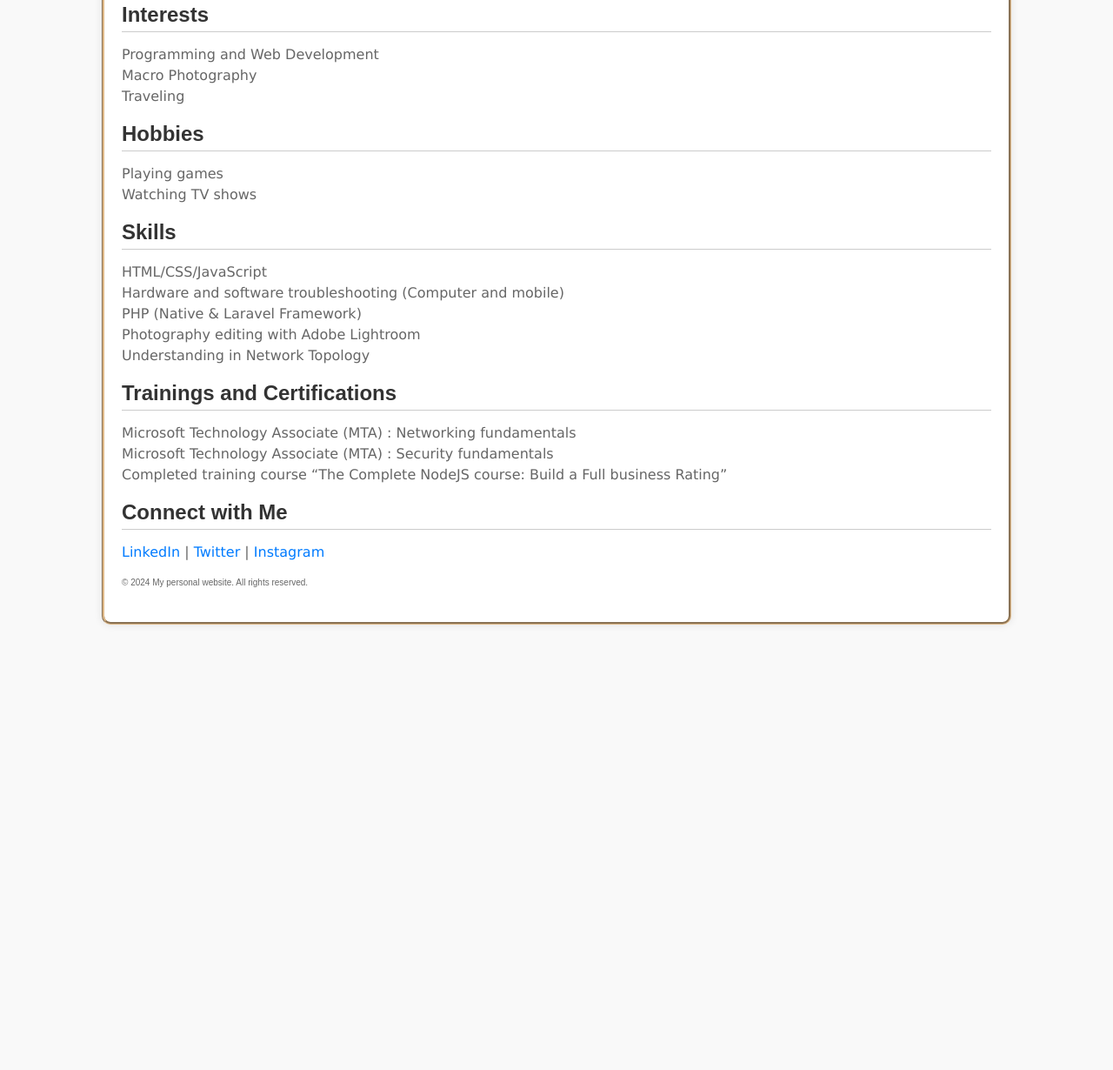
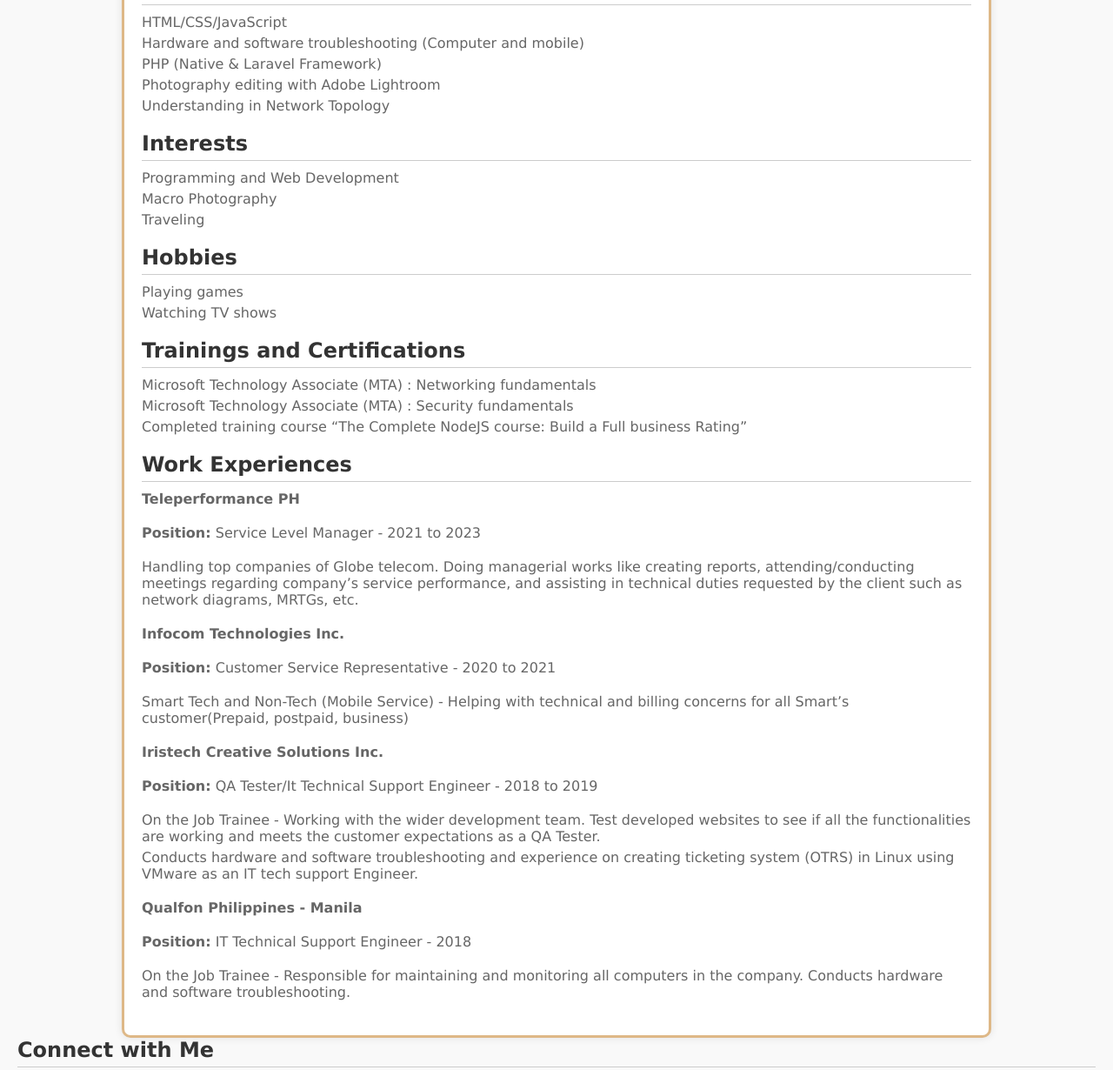
Before and after one commit to paps016/My-First-Website, a plain HTML site: page HTML/My-First-Website.html in a window 1280 px wide. Shown: the part 388-1618 px from the top of the page at 87% size. Before the commit the page ends 1126 px from the top, so only its background shows below. Drawn offline with Linux system fonts and the light colour scheme.

Commit message:
Updating the personal website. Practice purposes

```diff
--- a/HTML/My-First-Website.html
+++ b/HTML/My-First-Website.html
@@ -4,104 +4,23 @@
     <meta charset="UTF-8">
     <meta name="viewport" content="width=device-width, initial-scale=1.0">
     <title>My Personal Website</title>
-    <style>
-        body {
-            font-family: Arial, sans-serif;
-            margin: 0;
-            padding: 20px;
-            background-color: #f9f9f9;
-        }
-
-        .container {
-            max-width: 1000px;
-            margin: 0 auto;
-            background-color: #fff;
-            padding: 20px;
-            border-radius: 10px;
-            border-style:groove;
-            border-color:burlywood;
-            box-shadow: 0 0 10px rgba(0, 0, 0, 0.1);
-        }
-
-        h1, h2 {
-            color: #333;
-            margin-bottom: 10px;
-        }
-
-        h2 {
-            border-bottom: 1px solid #ccc;
-            padding-bottom: 5px;
-        }
-
-        p, ul {
-            color: #666;
-            margin-bottom: 20px;
-        }
-
-        ul {
-            list-style-type: none;
-            padding: 0;
-            font-family: Verdana, Geneva, Tahoma, sans-serif;
-        }
-
-        li {
-            margin-bottom: 5px;
-        }
-
-        a {
-            color: #007bff;
-            text-decoration: none;
-        }
-
-        a:hover {
-            text-decoration: underline;
-        }
-
-        img {
-            border-radius: 10%;
-            max-width: 200px;
-            height: auto;
-            margin-bottom: 10px;
-        }
-
-        footer {
-            font-size: 10px;
-        }
-
-    </style>
+    <link rel="stylesheet" href="../HTML/style.css">
 </head>
 <body>
 
     <div class="container">
-        <header>
+        <div class="header">
+            <div class="img">
                 <img src="../HTML/cat.jpeg" alt="cattt">
+            </div>
             <h1>Jerome Gustilo</h1>
-            <p>Software Developer</p>
-        </header>
+            <p>Service Level Manager</p>
+        </div>
 
-        <section>
+        <div class="main">
+            <div class="left-side-pannel">
                 <h2>About Me</h2>
                 <p>Hello there! I'm a passionate software developer with a diverse set of interests and skills.</p>
-        </section>
-
-        <section>
-            <h2>Interests</h2>
-            <ul>
-                <li>Programming and Web Development</li>
-                <li>Macro Photography</li>
-                <li>Traveling</li>
-            </ul>
-        </section>
-
-        <section>
-            <h2>Hobbies</h2>
-            <ul>
-                <li>Playing games</li>
-                <li>Watching TV shows</li>
-            </ul>
-        </section>
-
-        <section>
                 <h2>Skills</h2>
                     <ul>
                         <li>HTML/CSS/JavaScript</li>
@@ -110,9 +29,19 @@
                         <li>Photography editing with Adobe Lightroom</li>
                         <li>Understanding in Network Topology</li>
                     </ul>
-        </section>
-
-        <section>
+                <h2>Interests</h2>
+                    <ul>
+                        <li>Programming and Web Development</li>
+                        <li>Macro Photography</li>
+                        <li>Traveling</li>
+                    </ul>
+                <h2>Hobbies</h2>
+                    <ul>
+                        <li>Playing games</li>
+                        <li>Watching TV shows</li>
+                    </ul>
+            </div>
+            <div class="right-side-panel">
                 <h2>Trainings and Certifications</h2>
                     <ul>
                         <li>Microsoft Technology Associate
@@ -123,7 +52,45 @@
                             Complete NodeJS course: Build a
                             Full business Rating”</li>
                     </ul>
-        </section>
+                <h2>Work Experiences</h2>
+                   <p><strong>Teleperformance PH</strong></p>
+                   <p><strong>Position:</strong> Service Level Manager - 2021 to 2023</p>
+                        <ul>
+                            <li>
+                            Handling top companies of Globe telecom. Doing managerial works like creating reports,
+attending/conducting meetings regarding company’s service performance, and assisting in
+technical duties requested by the client such as network diagrams, MRTGs, etc.
+                            </li>
+                        </ul>
+
+                    <p><strong>Infocom Technologies Inc.</strong></p>
+                    <p><strong>Position:</strong> Customer Service Representative - 2020 to 2021</p>
+                        <ul>
+                            <li>
+                                Smart Tech and Non-Tech (Mobile Service) - Helping with technical and billing
+concerns for all Smart’s customer(Prepaid, postpaid, business)
+                            </li>
+                        </ul>
+
+                    <p><strong>Iristech Creative Solutions Inc.</strong></p>
+                    <p><strong>Position:</strong> QA Tester/It Technical Support Engineer - 2018 to 2019</p>
+                        <ul>
+                            <li>On the Job Trainee - Working with the wider development team. Test developed websites to see if all
+                                the functionalities are working and meets the customer expectations as a QA
+                                Tester.</li>
+                            <li>Conducts hardware and software troubleshooting and experience on
+                                creating ticketing system (OTRS) in Linux using VMware as an IT tech support Engineer.</li>
+                        </ul>
+
+                    <p><strong>Qualfon Philippines - Manila</strong></p>
+                    <p><strong>Position:</strong> IT Technical Support Engineer - 2018</p>
+                        <ul>
+                            <li>On the Job Trainee - Responsible for maintaining and monitoring all computers in
+                                the company. Conducts hardware and software troubleshooting.</li>
+                        </ul>
+            </div>
+        </div>
+    </div>
 
         <section>
             <h2>Connect with Me</h2>
@@ -137,6 +104,6 @@
         <footer>
             <p>&copy; 2024 My personal website. All rights reserved.</p>
         </footer>
-    </div>
+
 </body>
 </html>
--- /dev/null
+++ b/HTML/style.css
@@ -0,0 +1,69 @@
+*{
+    box-sizing: border-box;
+    margin: 0;
+    padding: 0;
+    font-family: Verdana, Geneva, Tahoma, sans-serif;
+}
+
+body {
+    font-family: Arial, sans-serif;
+    margin: 0;
+    padding: 20px;
+    background-color: #f9f9f9;
+}
+
+.container {
+    max-width: 1000px;
+    margin: 0 auto;
+    background-color: #fff;
+    padding: 20px;
+    border-radius: 10px;
+    border-style:solid;
+    border-color:burlywood;
+    box-shadow: 0 0 10px rgba(0, 0, 0, 0.1);
+}
+
+h1, h2 {
+    color: #333;
+    margin-bottom: 10px;
+}
+
+h2 {
+    border-bottom: 1px solid #ccc;
+    padding-bottom: 5px;
+}
+
+p, ul {
+    color: #666;
+    margin-bottom: 20px;
+}
+
+ul {
+    list-style-type: none;
+    padding: 0;
+    font-family: Verdana, Geneva, Tahoma, sans-serif;
+}
+
+li {
+    margin-bottom: 5px;
+}
+
+a {
+    color: #007bff;
+    text-decoration: none;
+}
+
+a:hover {
+    text-decoration: underline;
+}
+
+img {
+    border-radius: 10%;
+    max-width: 200px;
+    height: auto;
+    margin-bottom: 10px;
+}
+
+footer {
+    font-size: 10px;
+}
```
Lines whose indentation alone changed are shown as unchanged.
